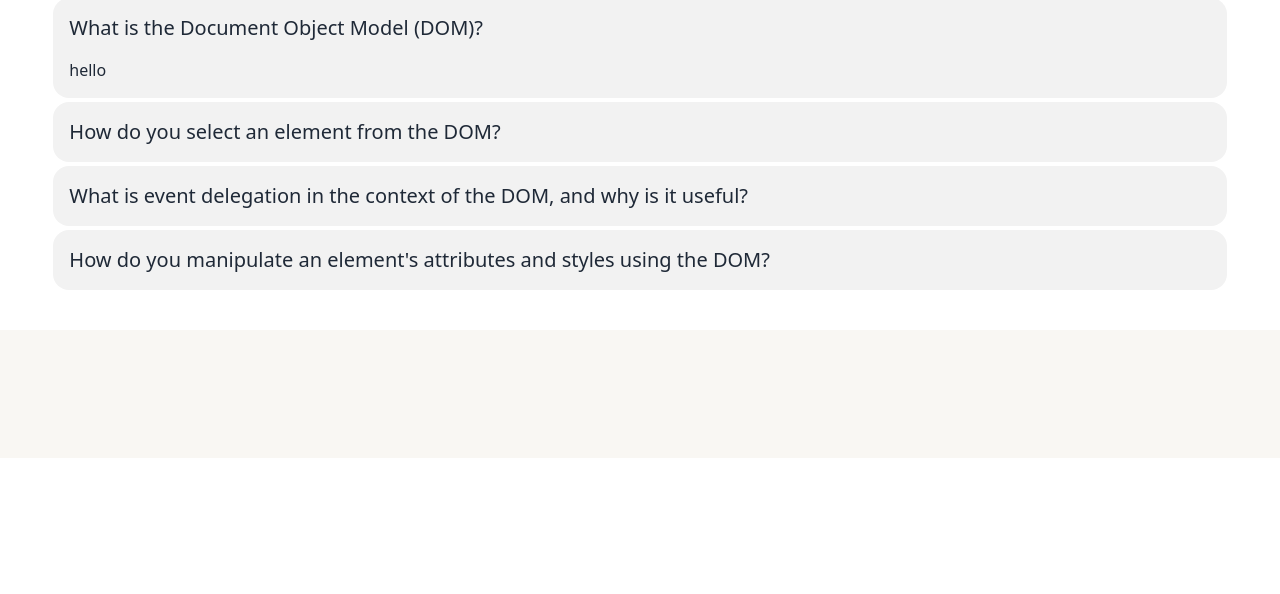
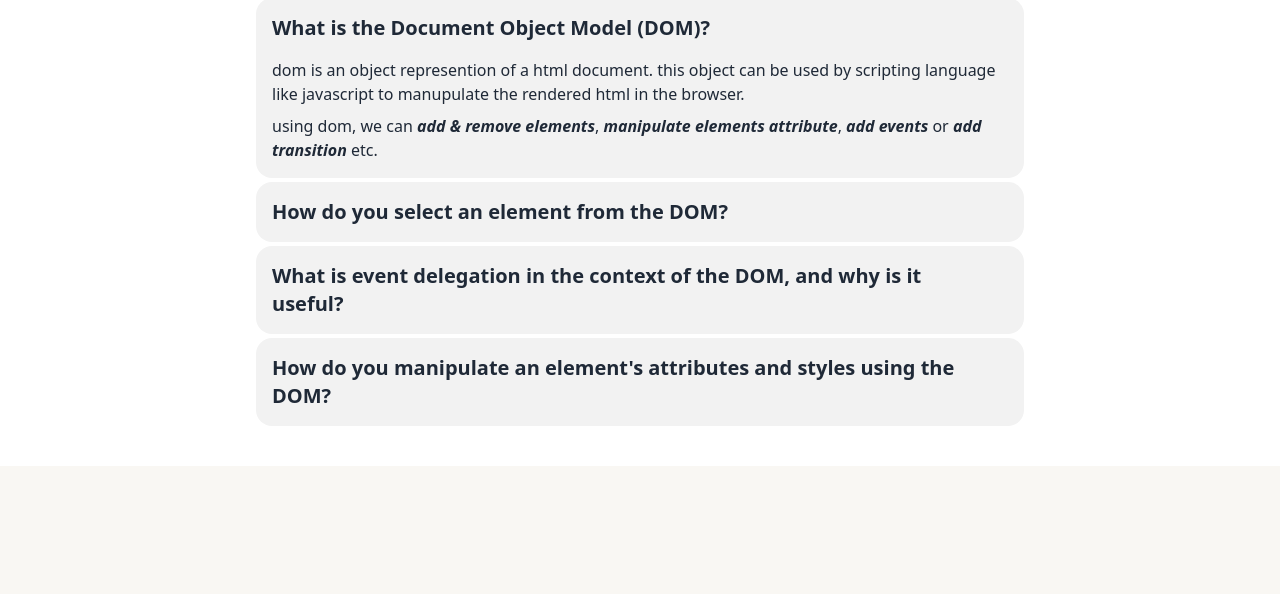
Before and after one commit to mes-shahadat/7-assignment-5, a plain HTML site: page blog.html in a window 1280 px wide. Shown: the part 246-840 px from the top of the page. Before the commit the page ends 800 px from the top, so only its background shows below. Drawn offline with nearby package versions, Linux system fonts and the light colour scheme.

Commit message:
added faq answers

```diff
--- a/blog.html
+++ b/blog.html
@@ -17,6 +17,11 @@
     <link href="https://cdn.jsdelivr.net/npm/daisyui@4.12.10/dist/full.min.css" rel="stylesheet" type="text/css" />
     <script src="https://cdn.tailwindcss.com"></script>
 
+    <style>
+        i {
+            font-weight: bold;
+        }
+    </style>
 </head>
 
 <body>
@@ -49,7 +54,7 @@
 
     <div class="pt-48"></div>
 
-    <main class="w-11/12 mx-auto">
+    <main class="w-11/12 lg:w-3/5 mx-auto">
 
         <div class="inline-flex gap-2 items-end mb-4">
 
@@ -67,33 +72,41 @@
 
             <div class="collapse bg-base-200">
                 <input type="radio" name="my-accordion-1" checked="checked" />
-                <div class="collapse-title text-xl font-medium">What is the Document Object Model (DOM)?</div>
-                <div class="collapse-content">
-                    <p>hello</p>
+                <div class="collapse-title text-xl font-bold">What is the Document Object Model (DOM)?</div>
+                <div class="collapse-content space-y-2 font-medium">
+                    <p>dom is an object represention of a html document. this object can be used by scripting language like javascript to manupulate the rendered html in the browser.</p>
+
+                    <p>using dom, we can <i>add & remove elements</i>, <i>manipulate elements attribute</i>, <i>add events</i> or <i>add transition</i> etc.</p>
                 </div>
             </div>
 
             <div class="collapse bg-base-200">
                 <input type="radio" name="my-accordion-1" />
-                <div class="collapse-title text-xl font-medium">How do you select an element from the DOM?</div>
-                <div class="collapse-content">
-                    <p>hello</p>
+                <div class="collapse-title text-xl font-bold">How do you select an element from the DOM?</div>
+                <div class="collapse-content space-y-2 font-medium">
+                    <p>dom provides us an object called <strong>document</strong>, which has many properties and methods for accessing and manipulating html elements. </p>
+
+                    <p>we can use methods like <strong>document.getElementById()</strong> or <strong>document.querySelector()</strong> to select single element and <strong>document.querySelectorAll()</strong> & other methods to select multiple elements</p>
                 </div>
             </div>
 
             <div class="collapse bg-base-200">
                 <input type="radio" name="my-accordion-1" />
-                <div class="collapse-title text-xl font-medium">What is event delegation in the context of the DOM, and why is it useful?</div>
-                <div class="collapse-content">
-                    <p>hello</p>
+                <div class="collapse-title text-xl font-bold">What is event delegation in the context of the DOM, and why is it useful?</div>
+                <div class="collapse-content space-y-2 font-medium">
+                    <p>event delegation is an optimization technique for event handling in certain situations. </p>
+
+                    <p>sometimes instead of adding event handlers in each elements, it's better to handle those event in there parent element using a single event. <strong>doing this improves the maintainabilty and effeciency of our code</strong></p>
                 </div>
             </div>
 
             <div class="collapse bg-base-200">
                 <input type="radio" name="my-accordion-1" />
-                <div class="collapse-title text-xl font-medium">How do you manipulate an element's attributes and styles using the DOM?</div>
-                <div class="collapse-content">
-                    <p>hello</p>
+                <div class="collapse-title text-xl font-bold">How do you manipulate an element's attributes and styles using the DOM?</div>
+                <div class="collapse-content space-y-2 font-medium">
+                    <p>after accessing an element, we can use <strong>getAttribute()</strong> or <strong>setAttribute()</strong> method to manipulates that elements attributes. </p>
+
+                    <p>we can also use <strong>element.style</strong> property to style that element. we also have <strong>classlist.add()</strong> or <strong>classlist.remove()</strong> method that allows us to add or remove utility classes to style any elements</p>
                 </div>
             </div>
 
```
Also changed, not shown: index.html (+14 -1 lines).
